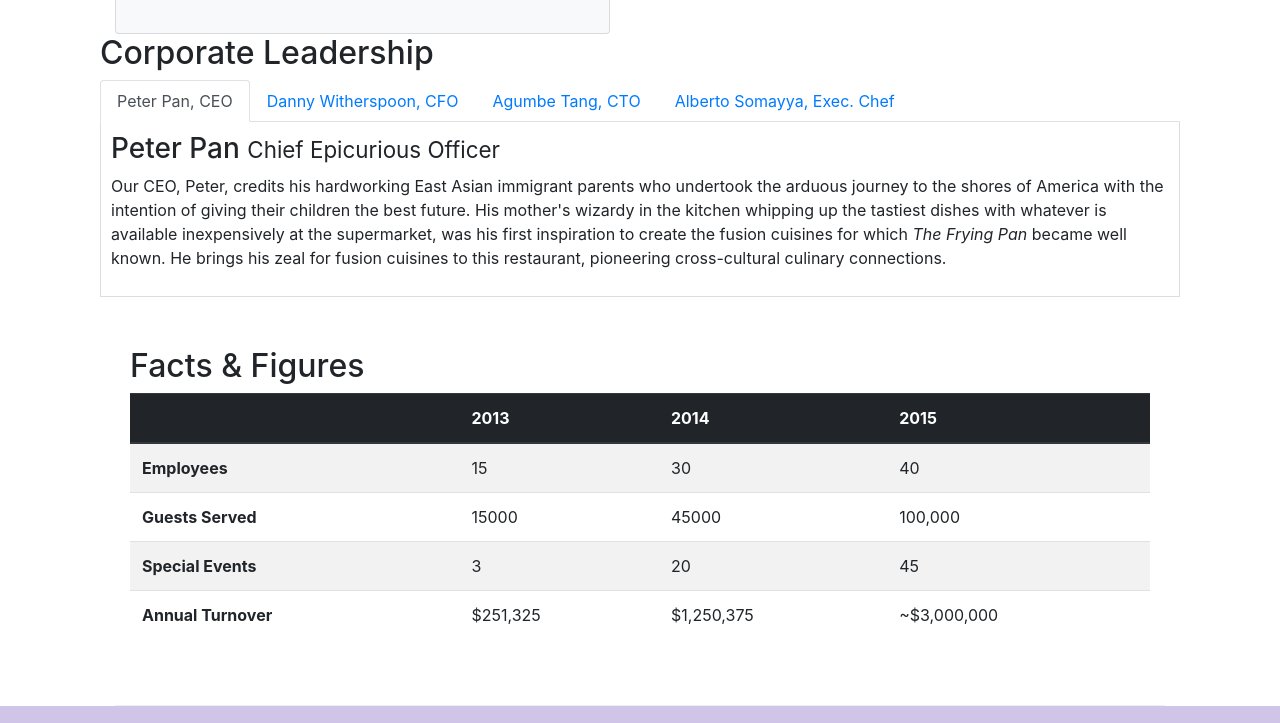
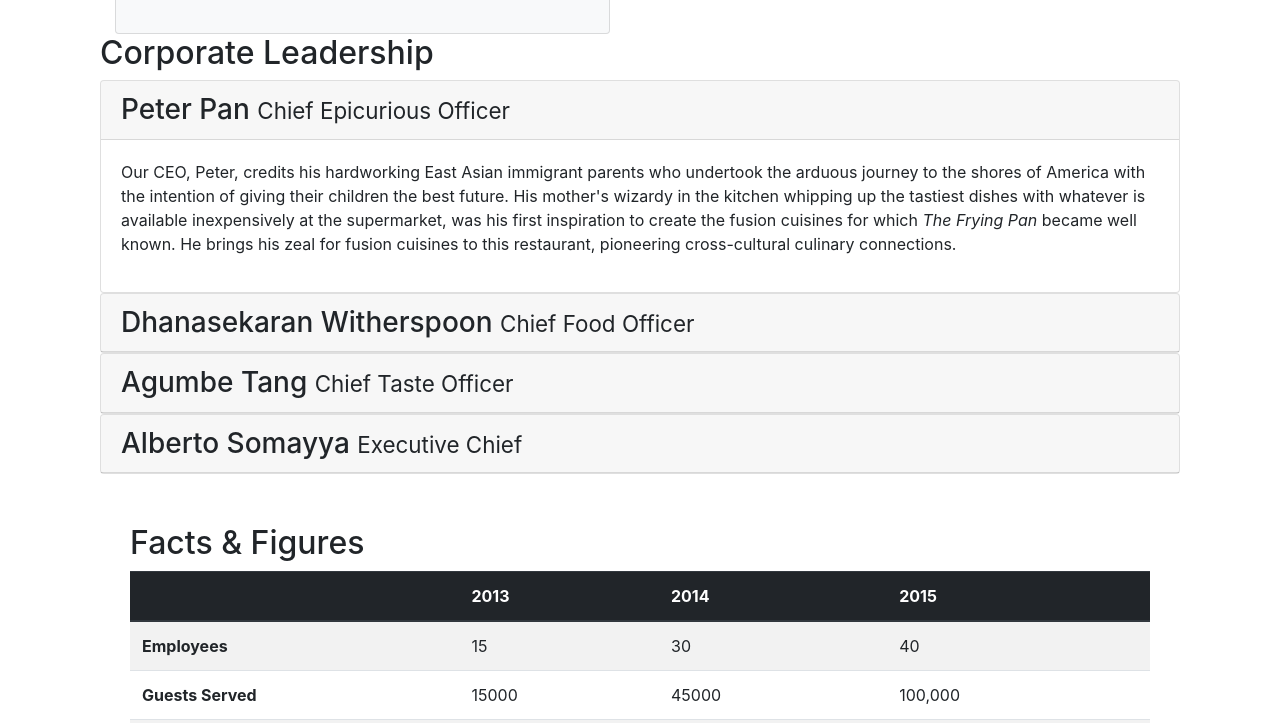
Before and after one commit to longITsince2021/Responsive-Design-and-Bootstrap-Grid-System-Part-1, a website: page aboutus.html in a window 1280 px wide. Shown: the part 1259-1982 px from the top of the page. Drawn offline with nearby package versions, Linux system fonts and the light colour scheme.

Commit message:
Accordion

```diff
--- a/aboutus.html
+++ b/aboutus.html
@@ -98,44 +98,62 @@
         <div class="col-12 col-sm-12">
             <div>
                 <h2>Corporate Leadership</h2>
-                <ul class="nav nav-tabs">
-                    <li class="nav-item">
-                        <a class="nav-link active" href="#peter" role="tab" data-toggle="tab">
-                            Peter Pan, CEO
-                        </a>
-                    </li>
-                    <li class="nav-item">
-                        <a class="nav-link" href="#danny" role="tab" data-toggle="tab">
-                            Danny Witherspoon, CFO
-                        </a>
-                    </li>
-                    <li class="nav-item">
-                        <a class="nav-link" href="#agumbe" role="tab" data-toggle="tab">
-                            Agumbe Tang, CTO
-                        </a>
-                    </li>
-                    <li class="nav-item">
-                        <a class="nav-link" href="#alberto" role="tab" data-toggle="tab">
-                            Alberto Somayya, Exec. Chef
-                        </a>
-                    </li>
-                </ul>
-                <div class="tab-content">
-                    <div role="tabpanel" class="tab-pane fade show active" id="peter">
-                        <h3>Peter Pan <small>Chief Epicurious Officer</small></h3>
-                        <p class="d-none d-sm-block">Our CEO, Peter, credits his hardworking East Asian immigrant parents who undertook the arduous journey to the shores of America with the intention of giving their children the best future. His mother's wizardy in the kitchen whipping up the tastiest dishes with whatever is available inexpensively at the supermarket, was his first inspiration to create the fusion cuisines for which <em>The Frying Pan</em> became well known. He brings his zeal for fusion cuisines to this restaurant, pioneering cross-cultural culinary connections.</p>
+                <div id="accordion">
+                    <div class="card">
+                        <div class="card-header" role="tab" id="peterhead">
+                            <h3 class="mb-0">
+                                <a data-toggle="collapse" data-target="#peter">
+                                    Peter Pan <small>Chief Epicurious Officer</small>
+                                </a>
+                            </h3>
+                        </div>
+                        <div class="collapse show" id="peter" data-parent="#accordion">
+                            <div class="card-body">
+                                <p class="d-none d-sm-block">Our CEO, Peter, credits his hardworking East Asian immigrant parents who undertook the arduous journey to the shores of America with the intention of giving their children the best future. His mother's wizardy in the kitchen whipping up the tastiest dishes with whatever is available inexpensively at the supermarket, was his first inspiration to create the fusion cuisines for which <em>The Frying Pan</em> became well known. He brings his zeal for fusion cuisines to this restaurant, pioneering cross-cultural culinary connections.</p>
+                            </div>
+                        </div>
                     </div>
-                    <div role="tabpanel" class="tab-pane fade" id="danny">
-                        <h3>Dhanasekaran Witherspoon <small>Chief Food Officer</small></h3>
-                        <p class="d-none d-sm-block">Our CFO, Danny, as he is affectionately referred to by his colleagues, comes from a long established family tradition in farming and produce. His experiences growing up on a farm in the Australian outback gave him great appreciation for varieties of food sources. As he puts it in his own words, <em>Everything that runs, wins, and everything that stays, pays!</em></p>
+                    <div class="card">
+                        <div class="card-header" role="tab" id="dannyhead">
+                            <h3 class="mb-0">
+                                <a class="collapsed" data-toggle="collapse" data-target="#danny">
+                                    Dhanasekaran Witherspoon <small>Chief Food Officer</small>
+                                </a>
+                            </h3>
+                        </div>
+                        <div class="collapse" id="danny" data-parent="#accordion">
+                            <div class="card-body">
+                                <p class="d-none d-sm-block">Our CFO, Danny, as he is affectionately referred to by his colleagues, comes from a long established family tradition in farming and produce. His experiences growing up on a farm in the Australian outback gave him great appreciation for varieties of food sources. As he puts it in his own words, <em>Everything that runs, wins, and everything that stays, pays!</em></p>
+                            </div>
+                        </div>
                     </div>
-                    <div role="tabpanel" class="tab-pane fade" id="agumbe">
-                        <h3>Agumbe Tang <small>Chief Taste Officer</small></h3>
-                        <p class="d-none d-sm-block">Blessed with the most discerning gustatory sense, Agumbe, our CTO, personally ensures that every dish that we serve meets his exacting tastes. Our chefs dread the tongue lashing that ensues if their dish does not meet his exacting standards. He lives by his motto, <em>You click only if you survive my lick.</em></p>
+                    <div class="card">
+                        <div class="card-header" role="tab" id="agumbehead">
+                            <h3 class="mb-0">
+                                <a class="collapsed" data-toggle="collapse" data-target="#agumbe">
+                                    Agumbe Tang <small>Chief Taste Officer</small>
+                                </a>
+                            </h3>
+                        </div>
+                        <div class="collapse" id="agumbe" data-parent="#accordion">
+                            <div class="card-body">
+                                <p class="d-none d-sm-block">Blessed with the most discerning gustatory sense, Agumbe, our CTO, personally ensures that every dish that we serve meets his exacting tastes. Our chefs dread the tongue lashing that ensues if their dish does not meet his exacting standards. He lives by his motto, <em>You click only if you survive my lick.</em></p>
+                            </div>
+                        </div>
                     </div>
-                    <div role="tabpanel" class="tab-pane fade" id="alberto">
-                        <h3>Alberto Somayya <small>Executive Chef</small></h3>
-                        <p class="d-none d-sm-block">Award winning three-star Michelin chef with wide International experience having worked closely with whos-who in the culinary world, he specializes in creating mouthwatering Indo-Italian fusion experiences. He says, <em>Put together the cuisines from the two craziest cultures, and you get a winning hit! Amma Mia!</em></p>
+                    <div class="card">
+                        <div class="card-header" role="tab" id="albertohead">
+                            <h3 class="mb-0">
+                                <a class="collapsed" data-toggle="collapse" data-target="#alberto">
+                                    Alberto Somayya <small>Executive Chief</small>
+                                </a>
+                            </h3>
+                        </div>
+                        <div class="collapse" id="alberto" data-parent="#accordion">
+                            <div class="card-body">
+                                <p class="d-none d-sm-block">Award winning three-star Michelin chef with wide International experience having worked closely with whos-who in the culinary world, he specializes in creating mouthwatering Indo-Italian fusion experiences. He says, <em>Put together the cuisines from the two craziest cultures, and you get a winning hit! Amma Mia!</em></p>
+                            </div>
+                        </div>
                     </div>
                 </div>
                 <div class="col-12">
```
